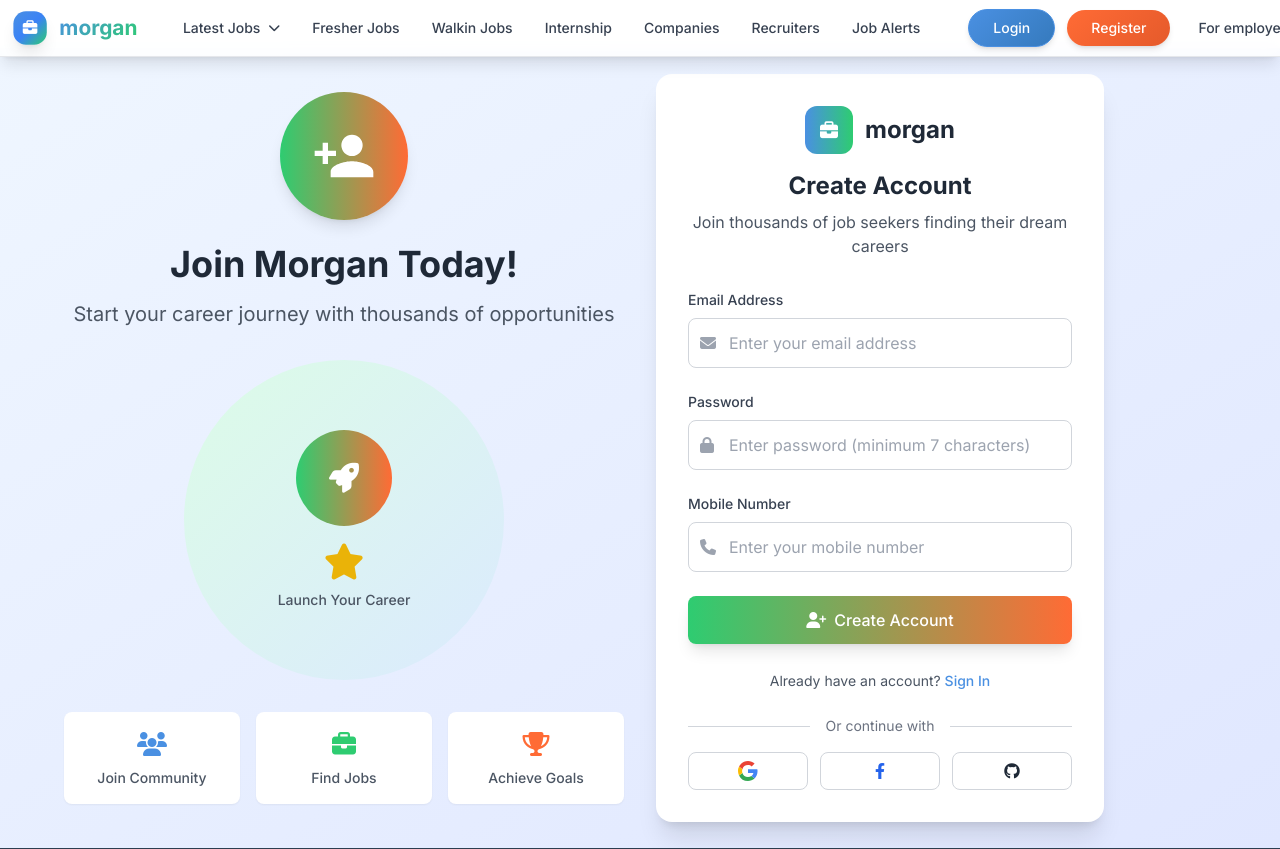
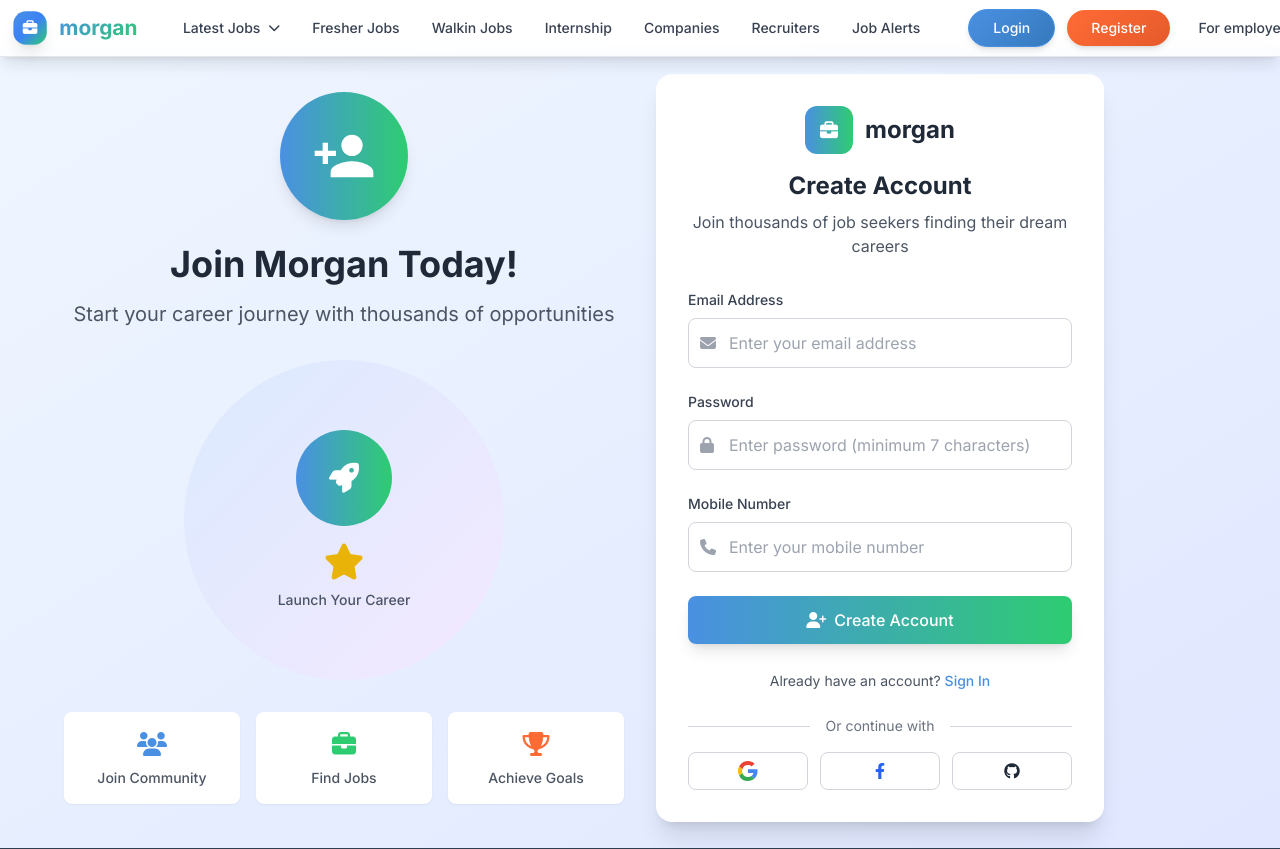
Before and after one commit to ishant721/job-ortal, a Django app: page /register/ in a window 1280 px wide. Shown: the top 849 px of the page. Run offline with Django 5.2, Linux system fonts and the light colour scheme; data that the repository does not hold is empty; parts of the project's set-up code (start-up, migrations or seed data) failed here and were passed over; some libraries are stand-ins or nearby versions.

Commit message:
Assistant checkpoint: Updated register page gradients to match login page
Assistant generated file changes:
- templates/register.html: Update register page gradients to match login page
Update register page gradients to match login page
Update register page character illustration background gradient
Update register page gradients to match login page
Update register page character illustration background gradient
Update register page character illustration icon gradient
Update register page gradients to match login page
Update register page character illustration background gradient
Update register page character illustration icon gradient
Update register page button gradient to match login page

---

User prompt:

its good keep the color gradients of login page same as register page

Replit-Commit-Author: Assistant
Replit-Commit-Session-Id: be03dc34-c49e-4c96-a2fb-434329808e4a

```diff
--- a/templates/register.html
+++ b/templates/register.html
@@ -1,4 +1,3 @@
-
 {% extends "base.html" %}
 {% load page_tags %}
 
@@ -12,7 +11,7 @@
             <!-- Left Side - Illustration & Content -->
             <div class="hidden lg:block text-center">
                 <div class="mb-8">
-                    <div class="inline-flex items-center justify-center w-32 h-32 bg-gradient-to-r from-accent to-secondary rounded-full mb-6 shadow-lg">
+                    <div class="inline-flex items-center justify-center w-32 h-32 bg-gradient-to-r from-primary to-accent rounded-full mb-6 shadow-lg">
                         <svg class="w-16 h-16 text-white" fill="currentColor" viewBox="0 0 24 24">
                             <path d="M15,14C12.33,14 7,15.33 7,18V20H23V18C23,15.33 17.67,14 15,14M6,10V7H4V10H1V12H4V15H6V12H9V10M15,12A4,4 0 0,0 19,8A4,4 0 0,0 15,4A4,4 0 0,0 11,8A4,4 0 0,0 15,12Z"/>
                         </svg>
@@ -22,9 +21,9 @@
 
                     <!-- Simple Character Illustration -->
                     <div class="relative">
-                        <div class="w-80 h-80 mx-auto bg-gradient-to-br from-green-100 to-blue-100 rounded-full flex items-center justify-center mb-6">
+                        <div class="w-80 h-80 mx-auto bg-gradient-to-br from-blue-100 to-purple-100 rounded-full flex items-center justify-center mb-6">
                             <div class="text-center">
-                                <div class="w-24 h-24 bg-gradient-to-r from-accent to-secondary rounded-full mx-auto mb-4 flex items-center justify-center">
+                                <div class="w-24 h-24 bg-gradient-to-r from-primary to-accent rounded-full mx-auto mb-4 flex items-center justify-center">
                                     <i class="fas fa-rocket text-3xl text-white"></i>
                                 </div>
                                 <div class="text-gray-600">
@@ -122,7 +121,7 @@
                         </div>
 
                         <!-- Register Button -->
-                        <button type="submit" class="w-full bg-gradient-to-r from-accent to-secondary text-white py-3 px-6 rounded-lg font-medium shadow-lg hover:shadow-xl transition-all duration-300 register_form_button">
+                        <button type="submit" class="w-full bg-gradient-to-r from-primary to-accent text-white py-3 px-6 rounded-lg font-medium shadow-lg hover:shadow-xl transition-all duration-300 register_form_button">
                             <span class="flex items-center justify-center load_register" style="display:none;">
                                 <i class="fas fa-spinner fa-spin mr-2"></i>
                                 Creating Account...
```
